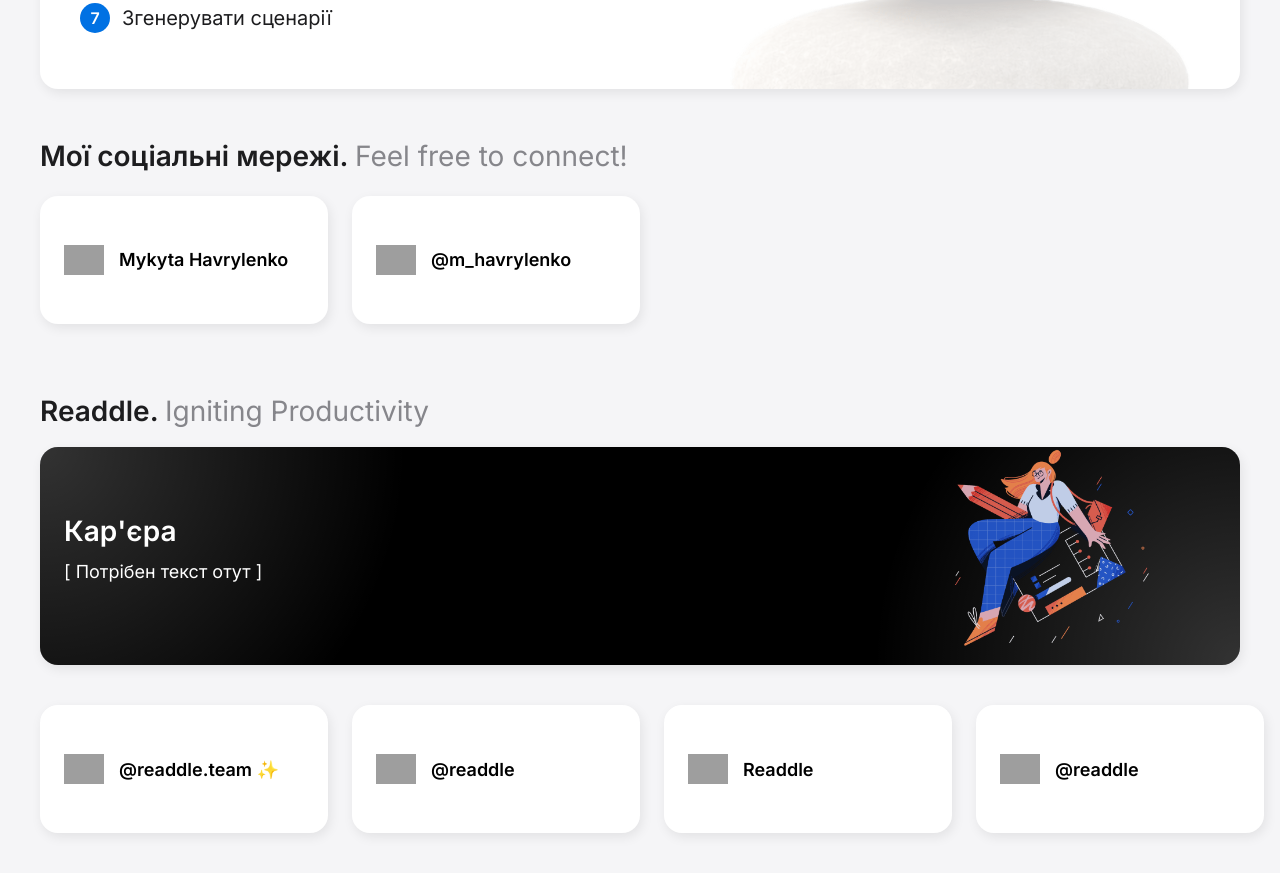
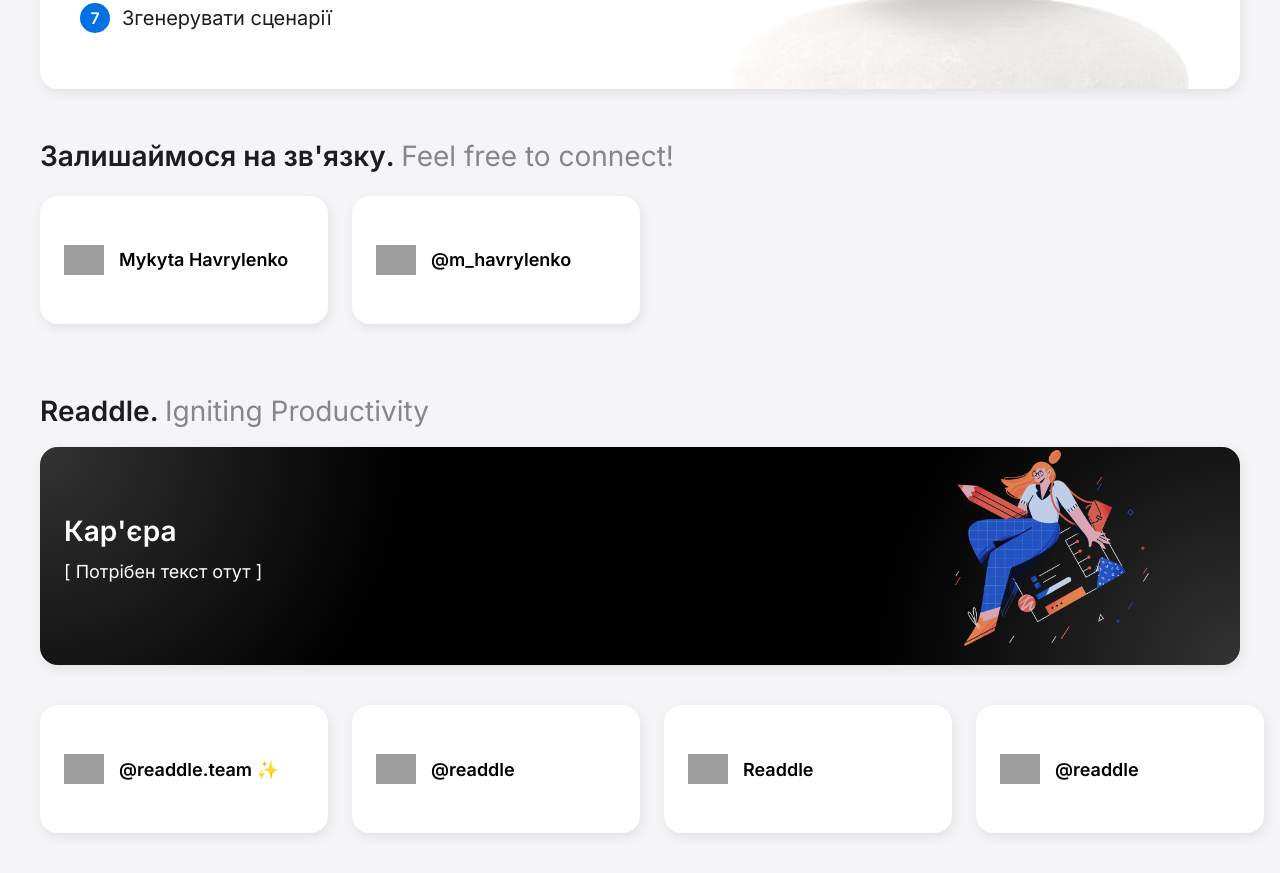
Before and after one commit to the-ounce/webinar.github.io, a plain HTML site: page index.html in a window 1280 px wide. Shown: the part 1104-1977 px from the top of the page. Drawn offline with Linux system fonts and the light colour scheme; grey boxes are pictures that could not be loaded.

Commit message:
Update text

```diff
--- a/index.html
+++ b/index.html
@@ -546,7 +546,7 @@
         <!-- Personal Social Media Section -->
         <section class="section">
             <div class="section-header">
-                <span class="section-title">Мої cоціальні мережі.</span>
+                <span class="section-title">Залишаймося на зв'язку.</span>
                 <span class="section-description">Feel free to connect!</span>
             </div>
             <div class="scroll-container">
```
Also changed, not shown: Images/icon.png (added).
